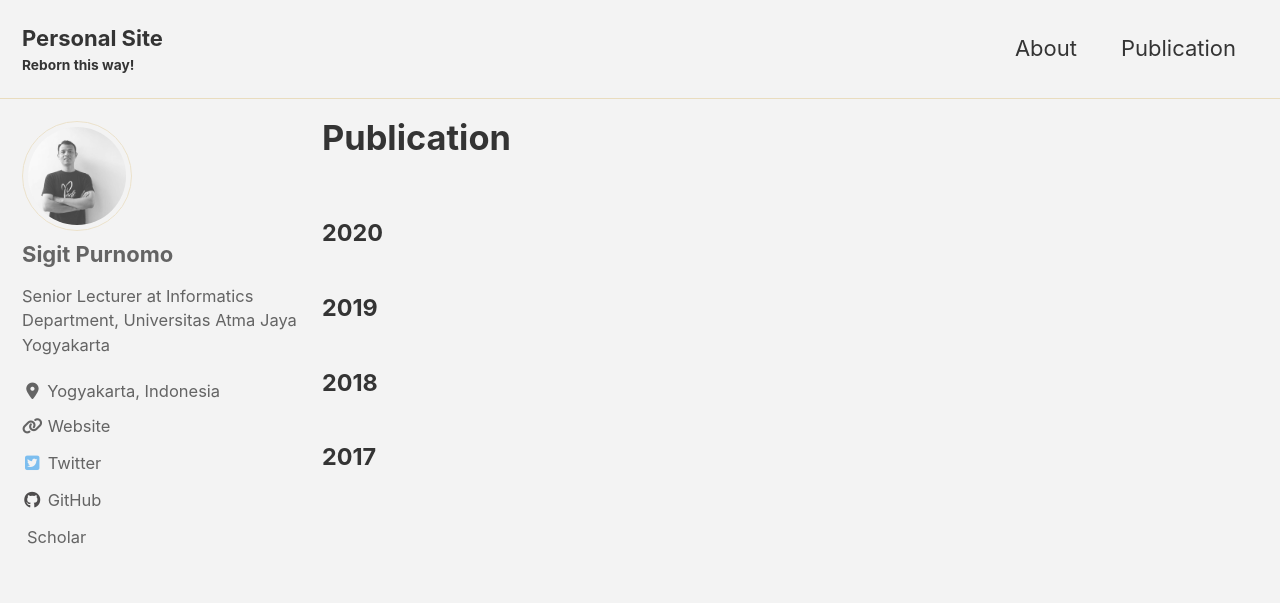
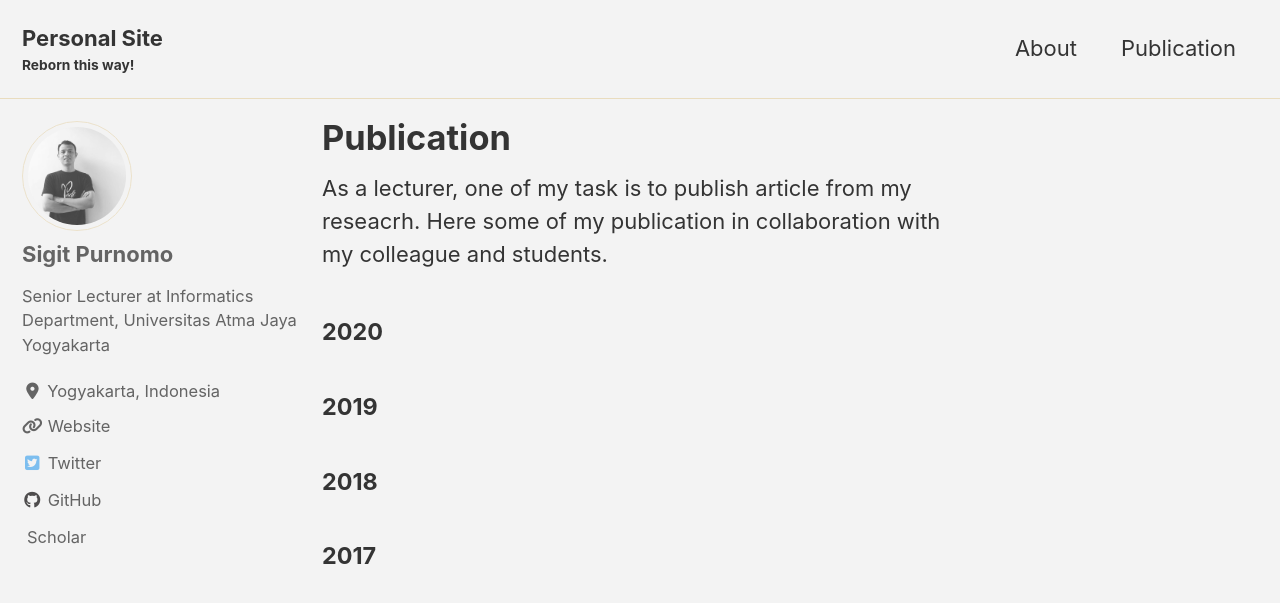
Before and after one commit to sigit-purnomo/sigit-purnomo.github.io, a Jekyll site: the page built from _pages/publication.md, in a window 1280 px wide and 900 px high. Shown: the top 603 px of the window. Built offline with Jekyll 4.4.1, drawn with Linux system fonts in a browser that asks for light colours; cached includes are drawn as plain includes; nearby versions of some CDN libraries; a style sheet for code colours, icons or effects is not loaded.

Commit message:
Update publication.md

```diff
--- a/_pages/publication.md
+++ b/_pages/publication.md
@@ -8,6 +8,8 @@ sitemap: true
 modified: 2020-04-25
 ---
 
+As a lecturer, one of my task is to publish article from my reseacrh. Here some of my publication in collaboration with my colleague and students.
+
 #### 2020
 
 #### 2019
```
